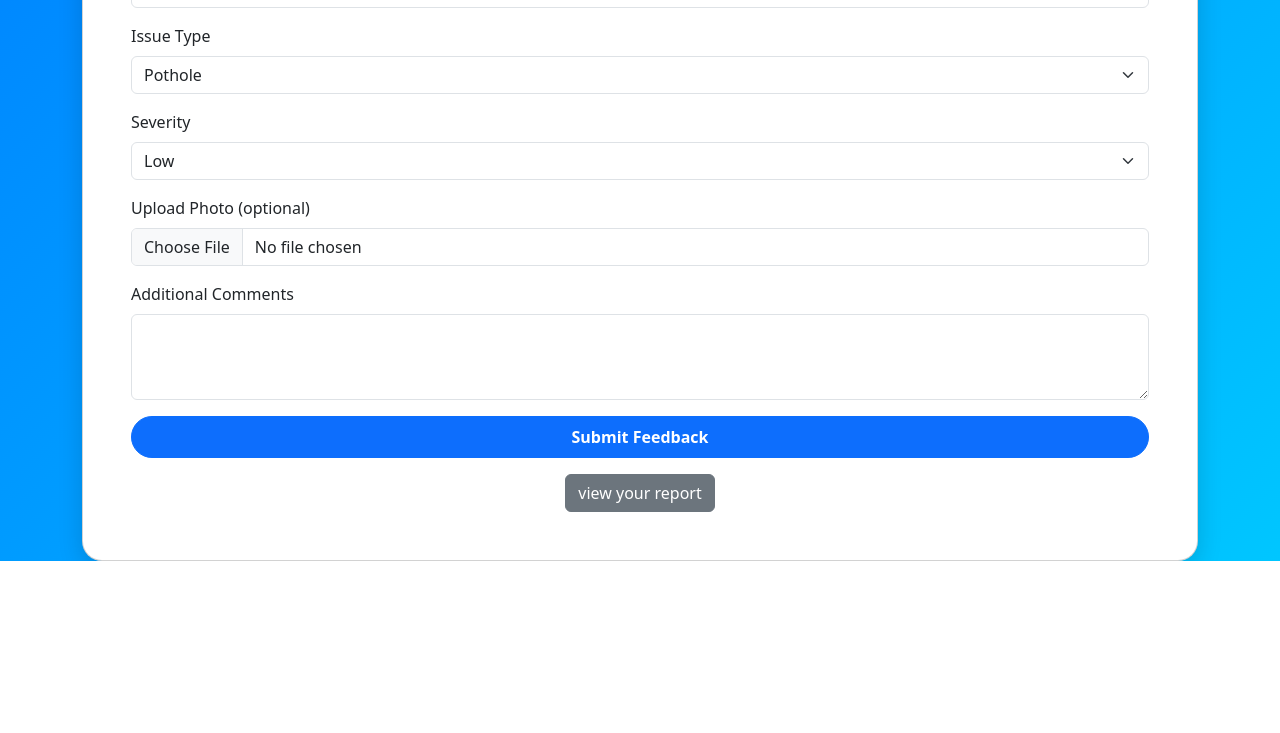
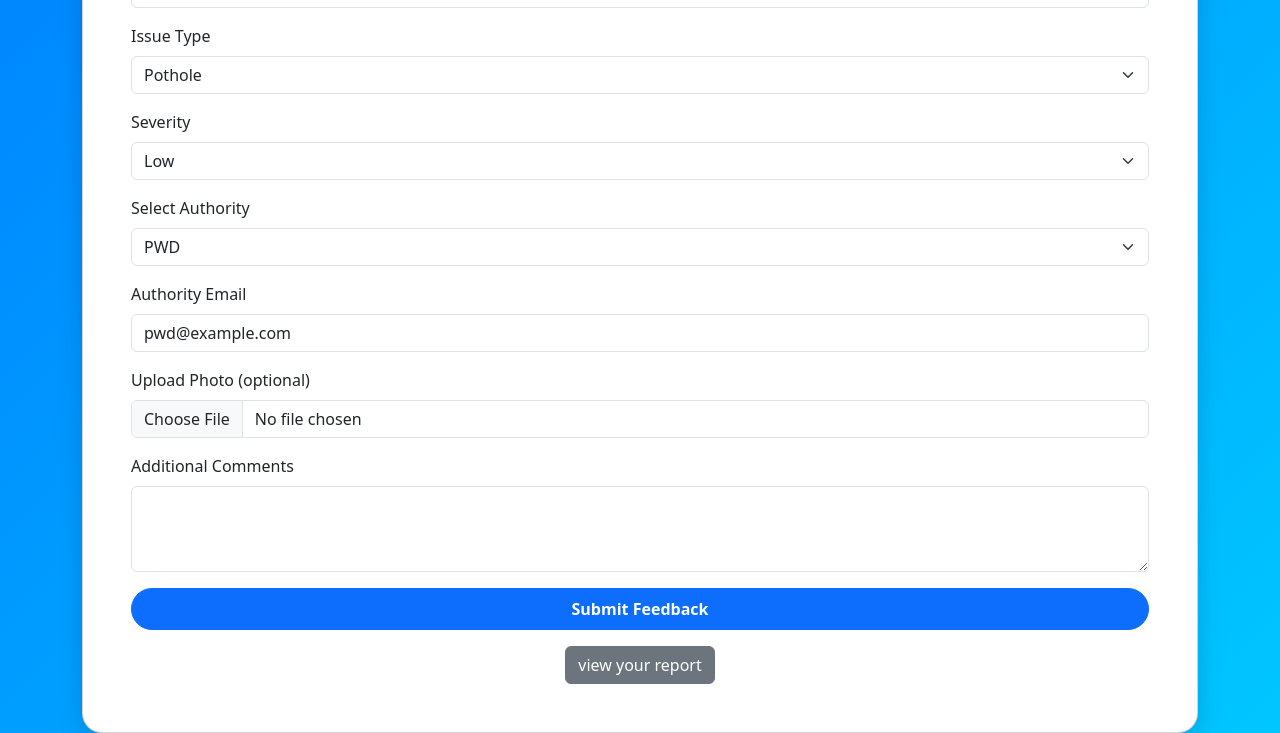
Before and after one commit to yuvrajjsingh/road_care, a Flask app: page / in a window 1280 px wide. Shown: the part 689-1422 px from the top of the page. Before the commit the page ends 1250 px from the top, so only its background shows below. Run offline with Flask 3, Linux system fonts and the light colour scheme.

Commit message:
new code

```diff
--- a/app.py
+++ b/app.py
@@ -33,11 +33,21 @@ def index():
 
 @app.route("/submit", methods=["POST"])
 def submit():
+    authority_emails = {
+        "PWD": "pwd@gov.com",
+      "LDA": "lda@gov.com",
+      "Nagar Nigam": "nagarnigam@gov.com",
+      "Municipality": "municipality@gov.com",
+      "Urban development": "urbandev@gov.com"
+    }
+
     name = request.form["name"]
     location = request.form["location"]
     issue = request.form["issue"]
     severity = request.form["severity"]
     comments = request.form["comments"]
+    authority = request.form["authority"]
+    authority_email = authority_emails.get(authority, "")
 
     photo_file = request.files["photo"]
     photo_path = None
@@ -52,11 +62,14 @@ def submit():
     conn.commit()
     conn.close()
 
-    return redirect(url_for("thankyou"))
+    # Pass authority and email to thank you page
+    return redirect(url_for("thankyou", authority=authority, email=authority_email))
 
 @app.route("/thankyou")
 def thankyou():
-    return render_template("thankyou.html")
+    authority = request.args.get("authority", "PWD")
+    email = request.args.get("email", "pwd@example.com")
+    return render_template("thankyou.html", authority=authority, email=email)
 
 @app.route("/report")
 def reports():
--- a/templates/index.html
+++ b/templates/index.html
@@ -68,6 +68,21 @@
           </select>
         </div>
         <div class="mb-3">
+          <label class="form-label">Select Authority</label>
+          <select name="authority" class="form-select" id="authority-select" required>
+            <option value="PWD">PWD</option>
+            <option value="LDA">LDA</option>
+            <option value="Nagar Nigam">Nagar Nigam</option>
+            <option value="Municipality">Municipality</option>
+            <option value="Urban development">Urban development</option>
+
+          </select>
+        </div>
+        <div class="mb-3">
+          <label class="form-label">Authority Email</label>
+          <input type="text" id="authority-email" class="form-control" value="pwd@example.com" readonly>
+        </div>
+        <div class="mb-3">
           <label class="form-label">Upload Photo (optional)</label>
           <input type="file" name="photo" class="form-control">
         </div>
@@ -91,6 +106,19 @@
 
 
   <script>
+    // Authority email mapping
+    const authorityEmails = {
+      "PWD": "pwd@gov.com",
+      "LDA": "lda@gov.com",
+      "Nagar Nigam": "nagarnigam@gov.com",
+      "Municipality": "municipality@gov.com",
+      "Urban development": "urbandev@gov.com"
+
+    };
+    document.getElementById('authority-select').addEventListener('change', function() {
+      const selected = this.value;
+      document.getElementById('authority-email').value = authorityEmails[selected];
+    });
     // Initialize Leaflet map
     var map = L.map('map').setView([28.6139, 77.2090], 13); // Example: Delhi coordinates
     L.tileLayer('https://{s}.tile.openstreetmap.org/{z}/{x}/{y}.png', {
```
Also changed, not shown: templates/thankyou.html (+5 -4 lines).
